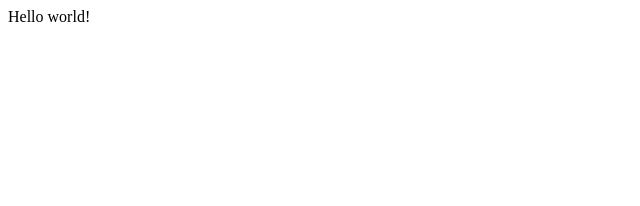
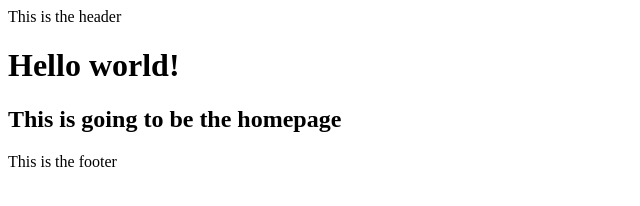
Before and after one commit to aagraston/donor-data-viz, a Gatsby site: page / in a window 1280 px wide. Shown: the whole page, without its empty margins (0-640 px from the left). Built offline with nearby package versions, Linux system fonts and the light colour scheme; Gatsby itself is replaced by a stand-in of ours.

Commit message:
pages skeletoned

```diff
--- a/package.json
+++ b/package.json
@@ -14,12 +14,14 @@
   },
   "dependencies": {
     "@emotion/react": "^11.11.1",
+    "chart.js": "^4.3.3",
     "gatsby": "^5.11.0",
     "gatsby-plugin-material-ui": "^4.0.2",
     "gatsby-plugin-sass": "^6.11.0",
     "gatsby-source-filesystem": "^5.11.0",
     "gatsby-transformer-json": "^5.11.0",
     "react": "^18.2.0",
+    "react-chartjs-2": "^5.2.0",
     "react-dom": "^18.2.0",
     "sass": "^1.64.2"
   },
--- /dev/null
+++ b/src/components/footer.js
@@ -0,0 +1,10 @@
+import React from 'react'
+
+const Footer = () => {
+  return (
+    <div>This is the footer</div>
+  )
+
+}
+
+export default Footer
--- /dev/null
+++ b/src/components/header.js
@@ -0,0 +1,9 @@
+import React from 'react'
+
+const Header = () => {
+  return (
+    <div>This is the header</div>
+  )
+}
+
+export default Header
--- /dev/null
+++ b/src/components/layout.js
@@ -0,0 +1,15 @@
+import React from "react";
+import Header from "./header";
+import Footer from "./footer";
+
+const Layout = (props) => {
+  return (
+    <div>
+      <Header />
+      {props.children}
+      <Footer />
+    </div>
+  );
+};
+
+export default Layout;
--- a/src/pages/index.js
+++ b/src/pages/index.js
@@ -1,5 +1,13 @@
-import React from "react"
+import React from "react";
+import Layout from "../components/layout";
 
-export default function Home() {
-  return <div>Hello world!</div>
+const Home = () => {
+  return (
+    <Layout>
+      <h1>Hello world!</h1>
+      <h2>This is going to be the homepage</h2>
+    </Layout>
+  );
 }
+
+export default Home
--- /dev/null
+++ b/src/styles/index.scss
@@ -0,0 +1,48 @@
+/* http://meyerweb.com/eric/tools/css/reset/
+   v2.0 | 20110126
+   License: none (public domain)
+*/
+
+html, body, div, span, applet, object, iframe,
+h1, h2, h3, h4, h5, h6, p, blockquote, pre,
+a, abbr, acronym, address, big, cite, code,
+del, dfn, em, img, ins, kbd, q, s, samp,
+small, strike, strong, sub, sup, tt, var,
+b, u, i, center,
+dl, dt, dd, ol, ul, li,
+fieldset, form, label, legend,
+table, caption, tbody, tfoot, thead, tr, th, td,
+article, aside, canvas, details, embed,
+figure, figcaption, footer, header, hgroup,
+menu, nav, output, ruby, section, summary,
+time, mark, audio, video {
+	margin: 0;
+	padding: 0;
+	border: 0;
+	font-size: 100%;
+	font: inherit;
+	vertical-align: baseline;
+}
+/* HTML5 display-role reset for older browsers */
+article, aside, details, figcaption, figure,
+footer, header, hgroup, menu, nav, section {
+	display: block;
+}
+body {
+	line-height: 1;
+}
+ol, ul {
+	list-style: none;
+}
+blockquote, q {
+	quotes: none;
+}
+blockquote:before, blockquote:after,
+q:before, q:after {
+	content: '';
+	content: none;
+}
+table {
+	border-collapse: collapse;
+	border-spacing: 0;
+}
```
Also changed, not shown: src/pages/about.js (added, +13 -0 lines), src/pages/donations.js (added, +13 -0 lines), src/pages/donors.js (added, +13 -0 lines), 1 other file.
